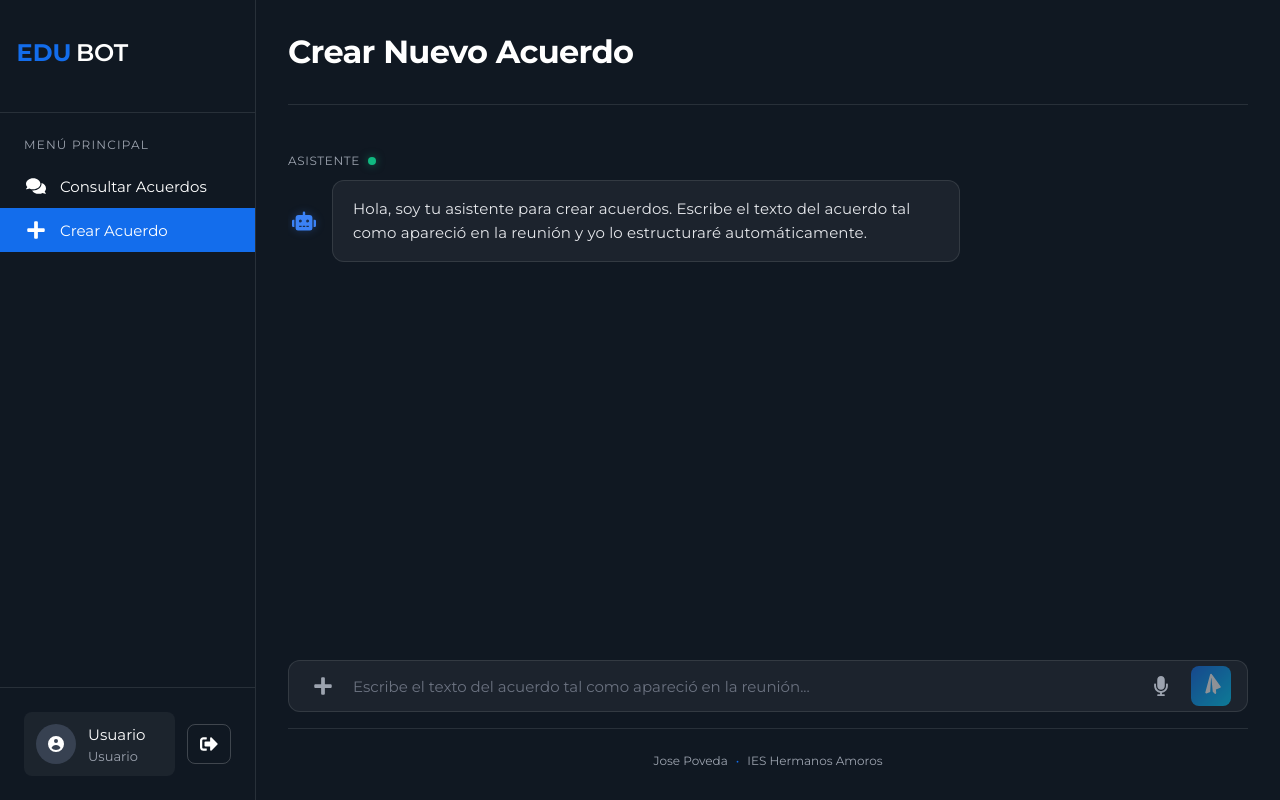
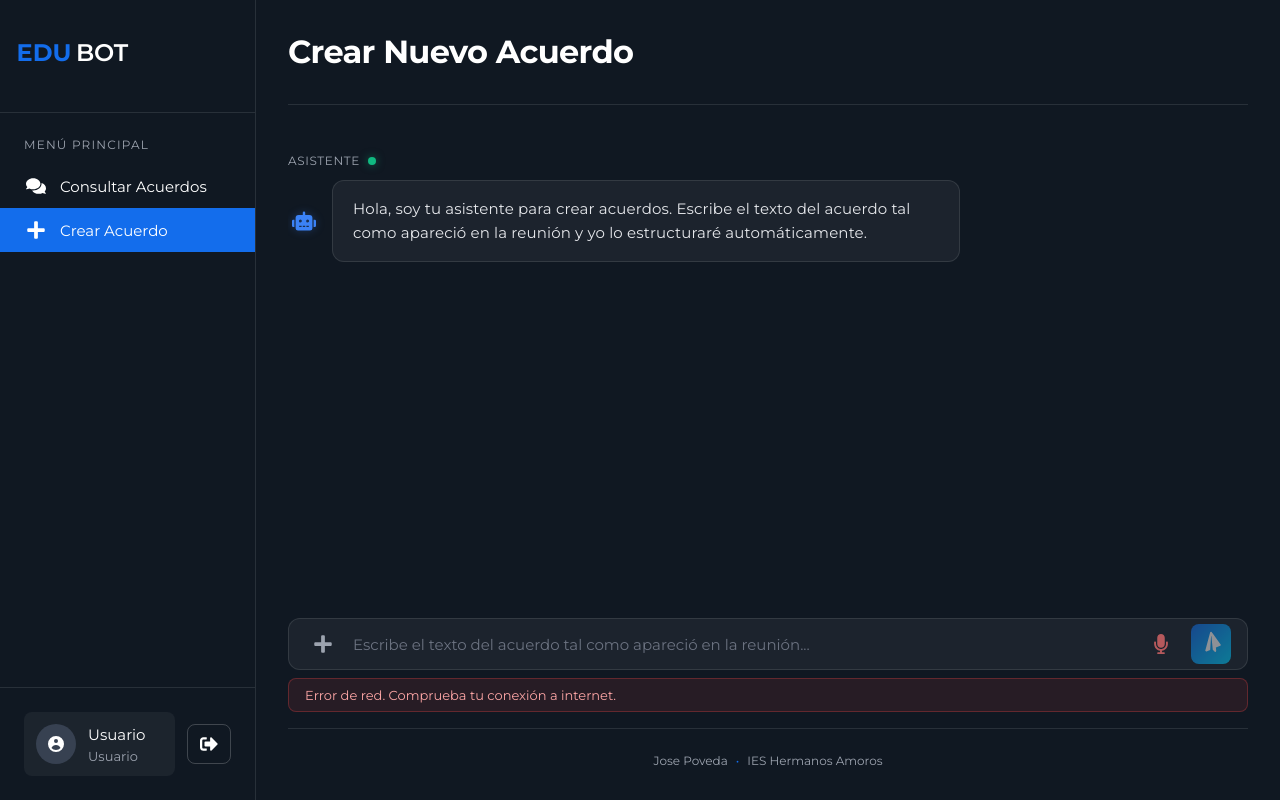
Before and after one commit to Kilichi/EduBot, a Next.js app in the folder web/: page /create-agreement in a window 1280 px wide. Built offline with nearby package versions, Linux system fonts and the light colour scheme; no server answers.

Commit message:
feat: add Brave detection, probe test and auto-restart for speech recognition

```diff
--- a/web/src/app/globals.css
+++ b/web/src/app/globals.css
@@ -449,6 +449,12 @@ a {
 .input-action-button:hover:not(:disabled) { background-color: rgba(255,255,255,0.1); color: var(--white); }
 .input-action-button:disabled { opacity: 0.5; cursor: not-allowed; }
 .input-action-button.listening { color: #ef4444; animation: pulse-red 1.5s infinite; }
+.input-action-button.voice-error { color: #f87171; opacity: 0.7; }
+.voice-error-message {
+  margin-top: 0.5rem; padding: 0.5rem 1rem;
+  background-color: rgba(239,68,68,0.1); border: 1px solid rgba(239,68,68,0.3);
+  border-radius: 8px; font-size: 0.8125rem; color: #fca5a5;
+}
 @keyframes pulse-red {
   0%, 100% { opacity: 1; }
   50% { opacity: 0.6; }
--- a/web/src/components/ChatInput.tsx
+++ b/web/src/components/ChatInput.tsx
@@ -8,10 +8,12 @@ type SpeechRecognitionInstance = {
   continuous: boolean;
   interimResults: boolean;
   onresult: ((e: { results: Array<Array<{ transcript: string; isFinal?: boolean }>> }) => void) | null;
-  onerror: (() => void) | null;
+  onerror: ((e: { error: string }) => void) | null;
   onend: (() => void) | null;
+  onstart: (() => void) | null;
   start(): void;
   stop(): void;
+  abort(): void;
 };
 
 type SpeechRecognitionConstructor = new () => SpeechRecognitionInstance;
@@ -22,32 +24,78 @@ interface Props {
   placeholder?: string;
 }
 
+const SILENCE_TIMEOUT = 5000;
+const PROBE_TIMEOUT = 2000;
+const MAX_RESTARTS = 3;
+
 export default function ChatInput({ onSendMessage, disabled, placeholder }: Props) {
   const [message, setMessage] = useState('');
   const [isListening, setIsListening] = useState(false);
   const [isSupported, setIsSupported] = useState(false);
+  const [voiceError, setVoiceError] = useState<string | null>(null);
+
   const recognitionRef = useRef<SpeechRecognitionInstance | null>(null);
   const silenceTimerRef = useRef<ReturnType<typeof setTimeout> | null>(null);
+  const probeTimerRef = useRef<ReturnType<typeof setTimeout> | null>(null);
+  const shouldListenRef = useRef(false);
+  const restartCountRef = useRef(0);
+  const isProbingRef = useRef(false);
+
+  const isBrave = () => !!(window as unknown as Record<string, unknown>).brave;
+
+  const handleVoiceError = (error: string) => {
+    let errorMessage = 'Tu navegador no soporta reconocimiento de voz.';
+
+    if (isBrave()) {
+      errorMessage = 'El reconocimiento de voz no funciona en Brave. Usa Chrome o Safari.';
+    } else if (error === 'network') {
+      errorMessage = 'Error de red. Comprueba tu conexión a internet.';
+    } else if (error === 'not-allowed') {
+      errorMessage = 'Permiso de micrófono denegado.';
+    }
+
+    setVoiceError(errorMessage);
+  };
 
   useEffect(() => {
     const win = window as unknown as Record<string, unknown>;
     const SpeechRecognition = (win.SpeechRecognition as SpeechRecognitionConstructor | undefined)
       || (win.webkitSpeechRecognition as SpeechRecognitionConstructor | undefined);
 
-    if (SpeechRecognition) {
-      setIsSupported(true);
+    if (!SpeechRecognition) {
+      setVoiceError('Tu navegador no soporta reconocimiento de voz.');
+      return;
+    }
+
+    if (isBrave()) {
+      setVoiceError('El reconocimiento de voz no funciona en Brave. Usa Chrome o Safari.');
+      return;
+    }
+
     const recognition = new SpeechRecognition();
     recognition.lang = 'es-ES';
-      recognition.continuous = true;
+    recognition.continuous = false;
     recognition.interimResults = true;
 
     const resetSilenceTimer = () => {
       if (silenceTimerRef.current) clearTimeout(silenceTimerRef.current);
       silenceTimerRef.current = setTimeout(() => {
+        shouldListenRef.current = false;
+        setIsListening(false);
         if (recognitionRef.current) {
           recognitionRef.current.stop();
         }
-        }, 5000);
+      }, SILENCE_TIMEOUT);
+    };
+
+    recognition.onstart = () => {
+      if (isProbingRef.current) {
+        if (probeTimerRef.current) clearTimeout(probeTimerRef.current);
+        isProbingRef.current = false;
+        setIsSupported(true);
+        setVoiceError(null);
+      }
+      restartCountRef.current = 0;
     };
 
     recognition.onresult = (e: { results: Array<Array<{ transcript: string; isFinal?: boolean }>> }) => {
@@ -67,44 +115,126 @@ export default function ChatInput({ onSendMessage, disabled, placeholder }: Prop
       }
     };
 
-      recognition.onerror = () => {
-        setIsListening(false);
+    recognition.onerror = (e: { error: string }) => {
+      if (isProbingRef.current) {
+        if (probeTimerRef.current) clearTimeout(probeTimerRef.current);
+        isProbingRef.current = false;
+        handleVoiceError(e.error);
+        return;
+      }
+
+      shouldListenRef.current = false;
       if (silenceTimerRef.current) clearTimeout(silenceTimerRef.current);
+
+      if (e.error !== 'aborted' && e.error !== 'no-speech') {
+        handleVoiceError(e.error);
+      }
     };
 
     recognition.onend = () => {
+      if (silenceTimerRef.current) clearTimeout(silenceTimerRef.current);
+
+      if (isProbingRef.current) {
+        isProbingRef.current = false;
+        handleVoiceError('network');
+        return;
+      }
+
+      if (shouldListenRef.current && restartCountRef.current < MAX_RESTARTS) {
+        restartCountRef.current++;
+        try {
+          recognition.start();
+        } catch {
+          shouldListenRef.current = false;
           setIsListening(false);
-        if (silenceTimerRef.current) clearTimeout(silenceTimerRef.current);
+        }
+      } else {
+        shouldListenRef.current = false;
+        setIsListening(false);
+      }
     };
 
     recognitionRef.current = recognition;
+
+    isProbingRef.current = true;
+    try {
+      recognition.start();
+    } catch {
+      isProbingRef.current = false;
+      handleVoiceError('network');
+      return;
     }
+
+    probeTimerRef.current = setTimeout(() => {
+      if (isProbingRef.current) {
+        isProbingRef.current = false;
+        try {
+          recognition.abort();
+        } catch {
+          // Ignore
+        }
+        handleVoiceError('network');
+      }
+    }, PROBE_TIMEOUT);
+
+    return () => {
+      if (probeTimerRef.current) clearTimeout(probeTimerRef.current);
+      if (silenceTimerRef.current) clearTimeout(silenceTimerRef.current);
+      try {
+        recognition.abort();
+      } catch {
+        // Ignore
+      }
+    };
   }, []);
 
   function toggleListening() {
-    if (!recognitionRef.current) return;
+    if (!recognitionRef.current || !isSupported) return;
+
+    if (silenceTimerRef.current) clearTimeout(silenceTimerRef.current);
 
     if (isListening) {
-      if (silenceTimerRef.current) clearTimeout(silenceTimerRef.current);
+      shouldListenRef.current = false;
+      restartCountRef.current = 0;
+      try {
         recognitionRef.current.stop();
+      } catch {
+        // Ignore
+      }
+      setIsListening(false);
     } else {
+      setMessage('');
+      shouldListenRef.current = true;
+      restartCountRef.current = 0;
+      try {
         recognitionRef.current.start();
         setIsListening(true);
-      silenceTimerRef.current = setTimeout(() => {
-        if (recognitionRef.current) {
-          recognitionRef.current.stop();
+      } catch {
+        setIsListening(false);
       }
-      }, 2000);
     }
   }
 
   function handleSubmit(e: FormEvent) {
     e.preventDefault();
+    if (silenceTimerRef.current) clearTimeout(silenceTimerRef.current);
+    if (recognitionRef.current && isListening) {
+      shouldListenRef.current = false;
+      restartCountRef.current = 0;
+      try {
+        recognitionRef.current.stop();
+      } catch {
+        // Ignore
+      }
+    }
+    setIsListening(false);
     if (message.trim() && !disabled) {
       onSendMessage(message.trim());
       setMessage('');
     }
   }
+
+  const microphoneDisabled = disabled || !isSupported;
 
   return (
     <form className="chat-input-container" onSubmit={handleSubmit} suppressHydrationWarning>
@@ -123,10 +253,10 @@ export default function ChatInput({ onSendMessage, disabled, placeholder }: Prop
         />
         <button
           type="button"
-          className={`input-action-button ${isListening ? 'listening' : ''}`}
+          className={`input-action-button ${isListening ? 'listening' : ''} ${voiceError ? 'voice-error' : ''}`}
           onClick={toggleListening}
-          disabled={disabled || !isSupported}
-          title={isListening ? 'Detener' : 'Grabar voz'}
+          disabled={microphoneDisabled}
+          title={voiceError || (isListening ? 'Detener' : 'Grabar voz')}
         >
           {isListening ? <FaStop /> : <FaMicrophone />}
         </button>
@@ -134,6 +264,9 @@ export default function ChatInput({ onSendMessage, disabled, placeholder }: Prop
           <FaPaperPlane className="send-icon" />
         </button>
       </div>
+      {voiceError && (
+        <div className="voice-error-message">{voiceError}</div>
+      )}
     </form>
   );
 }
```
Lines whose indentation alone changed are shown as unchanged.
